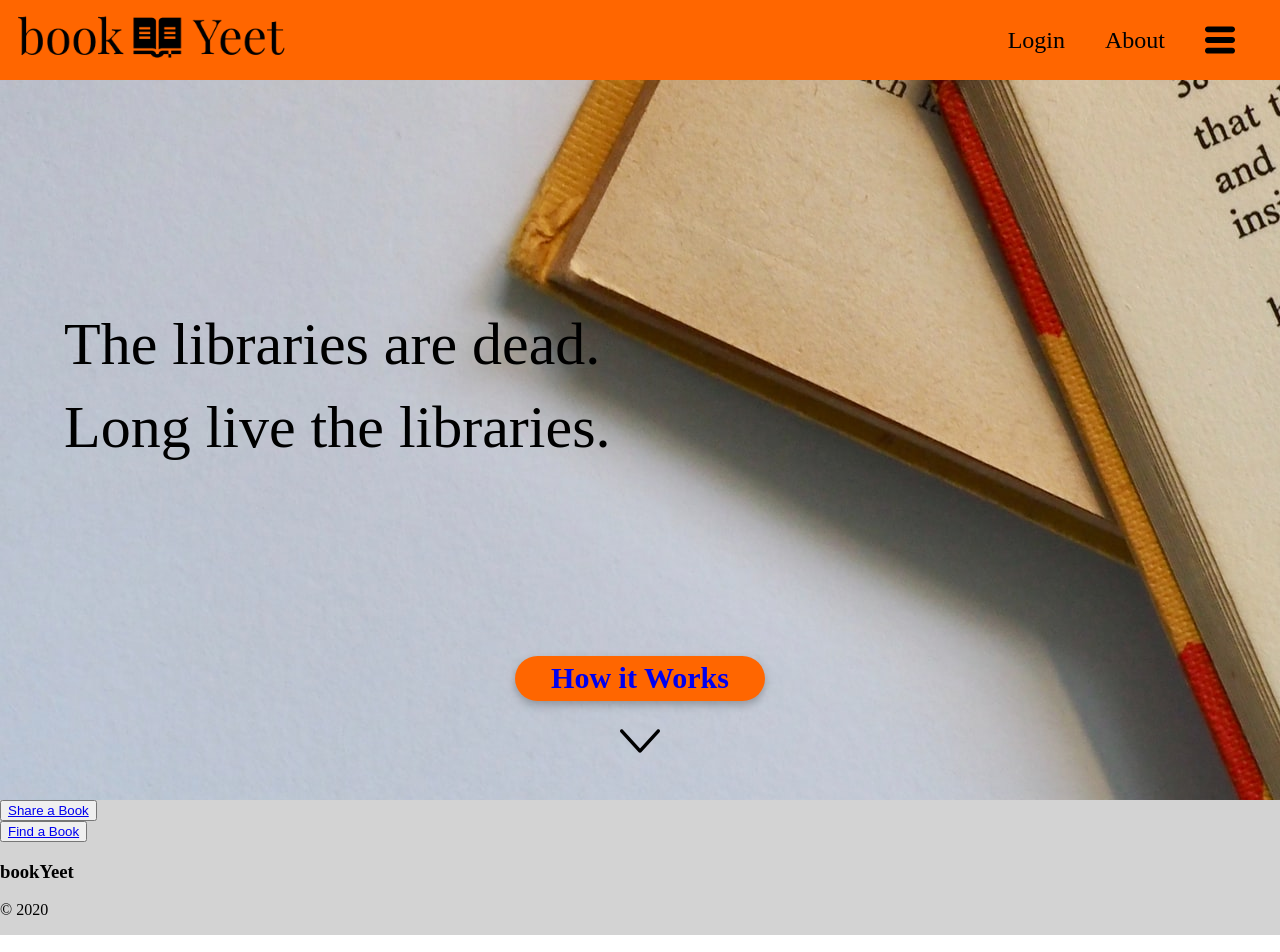
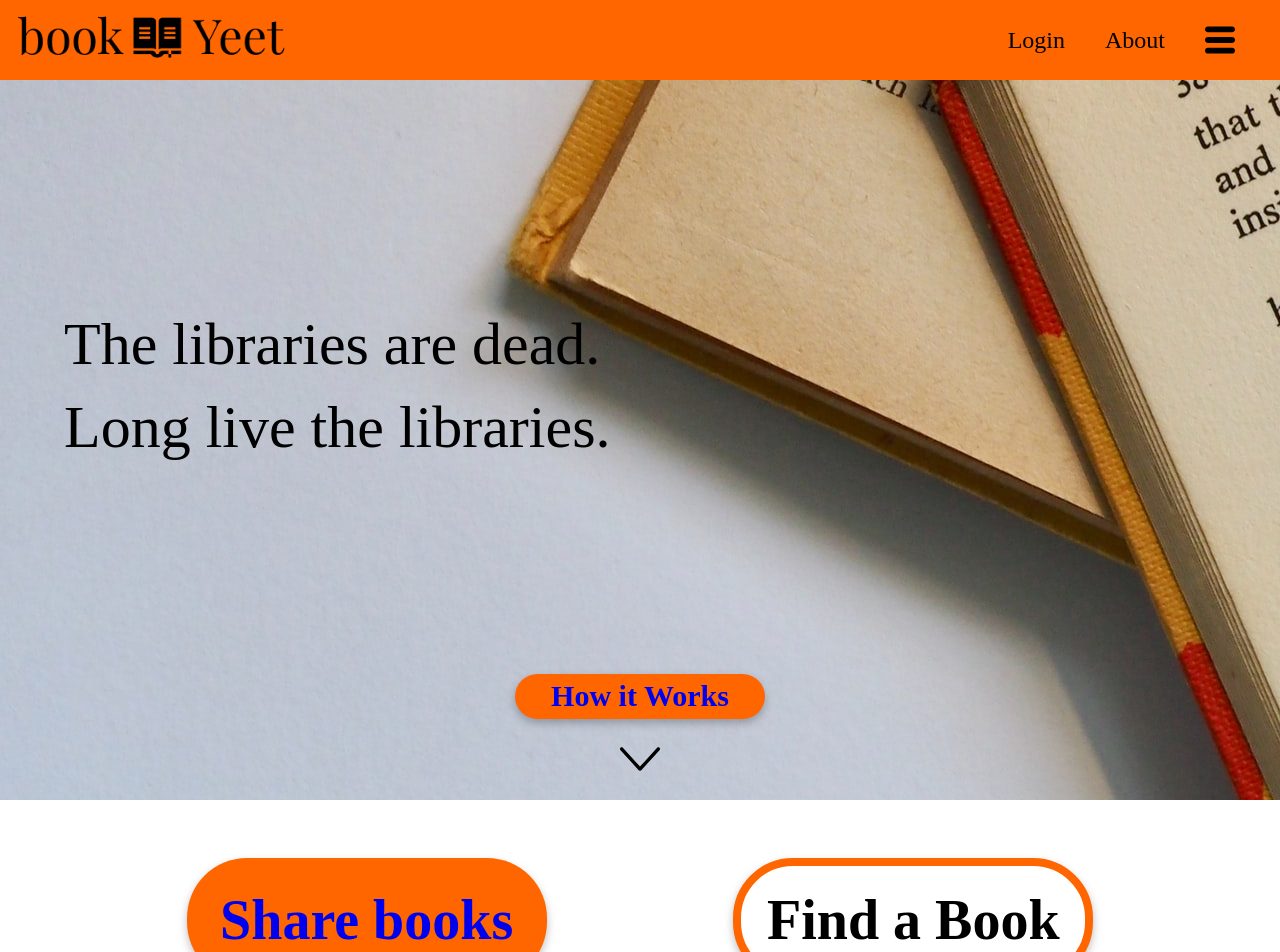
Before and after one commit to matt-hutcheson/TakeMyBooks, a React (Create React App) app in the folder client/: page / in a window 1280 px wide. Shown: the top 952 px of the page. Built offline with nearby package versions, Linux system fonts and the light colour scheme.

Commit message:
added buttons and sorted errors in homepage

```diff
--- a/client/src/components/Home.js
+++ b/client/src/components/Home.js
@@ -5,13 +5,12 @@ import NavBar from './NavBar';
 const Home = () => {
 	return (
 		<>
-			<div className="home-container">
 			<div className="home-upper">
 				<div className="home-main-text">
 					<p>The libraries are dead.</p>
 					<p>Long live the libraries.</p>
 				</div>
-					<div className="home-upper-btn">
+				<div>
 					<button className="btn-how-it-works">
 						<Link to="/how-it-works">How it Works</Link>
 					</button>
@@ -24,16 +23,15 @@ const Home = () => {
 					/>
 				</div>
 			</div>
-				<div className="home-lower">
-					<div>
-						<button>
-							<Link to="/share-books">Share a Book</Link>
+
+			<div className="home-btns">
+				<button className="share-btn">
+					<Link to="/share-books">Share books</Link>
 				</button>
-					</div>
-					<button>
+
+				<button className="find-btn">
 					<Link to="/find-books">Find a Book</Link>
 				</button>
-				</div>
 			</div>
 		</>
 	);
--- a/client/src/styles/App.css
+++ b/client/src/styles/App.css
@@ -1,6 +1,5 @@
 .wholeApp {
 	display: flex;
 	flex-direction: column;
-	background-color: lightgray;
 	font-family: Crimson Text;
 }
--- a/client/src/styles/Home.css
+++ b/client/src/styles/Home.css
@@ -12,8 +12,7 @@
 	display: flex;
 	flex-direction: column;
 	justify-content: center;
-	/* align-items: center; */
-	height: 75%;
+	height: 80%;
 	width: 100%;
 }
 
@@ -27,32 +26,80 @@
 	padding: 0 0 0 5vw;
 }
 
-#home-upper-btn {
-	border: 1px black solid;
+.home-btns {
 	display: flex;
 	flex-direction: row;
-	justify-content: center;
+	justify-content: space-evenly;
 	align-items: center;
-	width: 100%;
+	height: 30vh;
 }
 
-/* button {
-	padding: 32px 24px;
-	cursor: pointer;
-	background: #ff6600;
-	color: rgb(0, 0, 0);
-	margin: 30px;
+.share-btn {
+	border: none;
 	width: 360px;
 	height: 124px;
 	filter: drop-shadow(0px 4px 4px rgba(0, 0, 0, 0.25));
-	border-radius: 75px;
 	font-family: Crimson Text;
 	font-style: normal;
 	font-weight: 600;
-	font-size: 36px;
-	align-items: center;
-	text-align: center;
-} */
+	font-size: 56px;
+	line-height: 76px;
+	color: #ffffff;
+	background: #ff6600;
+	border-radius: 60px;
+}
+
+.share-btn > a {
+	text-decoration: none;
+}
+
+.share-btn > a:visited {
+	color: #ffffff;
+}
+
+.share-btn > a:hover {
+	color: black;
+}
+
+.share-btn:hover {
+	background-color: white;
+	border: 8px solid #ff6600;
+	cursor: pointer;
+}
+
+.find-btn {
+	border: none;
+	width: 360px;
+	height: 124px;
+	filter: drop-shadow(0px 4px 4px rgba(0, 0, 0, 0.25));
+	font-family: Crimson Text;
+	font-style: normal;
+	font-weight: 600;
+	font-size: 56px;
+	line-height: 76px;
+	color: black;
+	background: #ffffff;
+	border-radius: 60px;
+	border: 8px solid #ff6600;
+}
+
+.find-btn > a {
+	text-decoration: none;
+	color: black;
+}
+
+.find-btn:hover {
+	background-color: #ff6600;
+	cursor: pointer;
+}
+
+.find-btn > a:visited {
+	color: black;
+}
+
+.find-btn > a:hover {
+	color: white;
+}
 
 .btn-how-it-works {
 	background: #ff6600;
```
Lines whose indentation alone changed are shown as unchanged.
